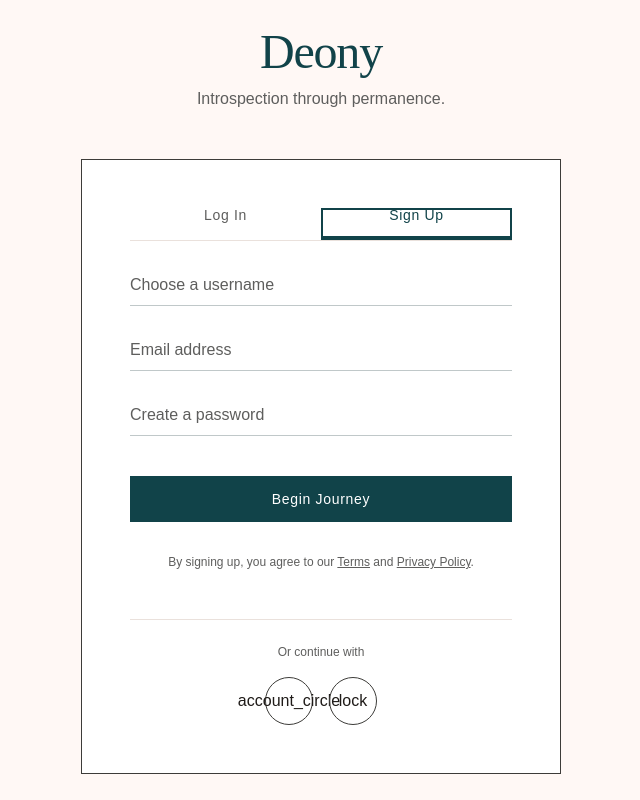
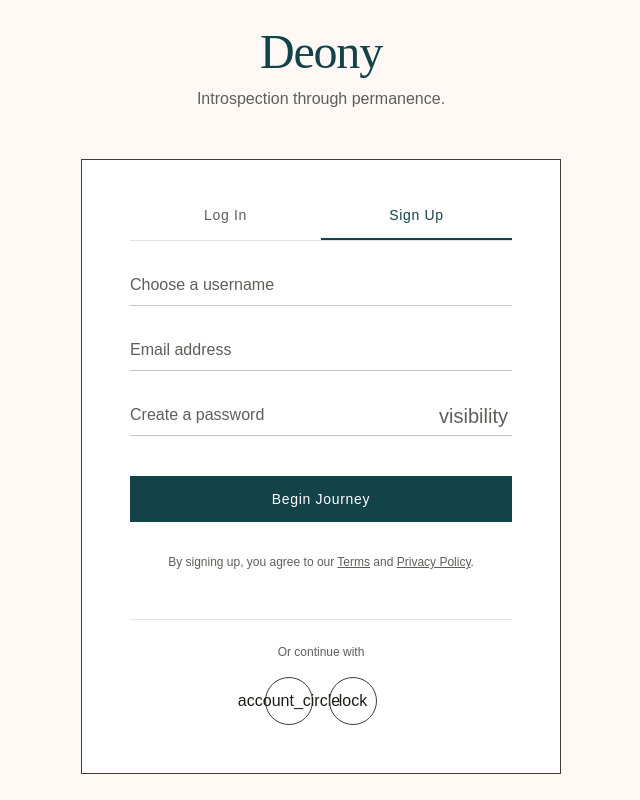
Before and after one commit to pjpangilinan/deony, a React (Vite) app: page /auth in a window 1280 px wide. Both pictures are taken after a click on the button "Sign Up". Shown: the whole page, without its empty margins (319-959 px from the left). Built offline with nearby package versions, Linux system fonts and the light colour scheme.

Commit message:
fix(auth): remove ugly focus box outlines and add password visibility eye toggle

```diff
--- a/src/pages/AuthPage.tsx
+++ b/src/pages/AuthPage.tsx
@@ -8,6 +8,7 @@ export const AuthPage = () => {
   const [username, setUsername] = useState('');
   const [email, setEmail] = useState('');
   const [password, setPassword] = useState('');
+  const [showPassword, setShowPassword] = useState(false);
   const [code, setCode] = useState('');
   const [rememberMe, setRememberMe] = useState(false);
   const [needsConfirmation, setNeedsConfirmation] = useState(false);
@@ -86,10 +87,11 @@ export const AuthPage = () => {
                 onClick={() => {
                   setIsLogin(true);
                   setError('');
+                  setShowPassword(false);
                 }}
-                className={`flex-1 pb-md font-label-md text-label-md text-center ${
+                className={`flex-1 pb-md font-label-md text-label-md text-center cursor-pointer ${
                   isLogin ? 'border-b-2 border-primary text-primary' : 'border-b-2 border-transparent text-secondary'
-                } hover:text-primary transition-colors duration-200 focus:outline-none focus:ring-2 focus:ring-primary focus:ring-inset`}
+                } hover:text-primary transition-colors duration-200 outline-none focus:outline-none focus-visible:ring-1 focus-visible:ring-primary`}
               >
                 Log In
               </button>
@@ -99,10 +101,11 @@ export const AuthPage = () => {
                 onClick={() => {
                   setIsLogin(false);
                   setError('');
+                  setShowPassword(false);
                 }}
-                className={`flex-1 pb-md font-label-md text-label-md text-center ${
+                className={`flex-1 pb-md font-label-md text-label-md text-center cursor-pointer ${
                   !isLogin ? 'border-b-2 border-primary text-primary' : 'border-b-2 border-transparent text-secondary'
-                } hover:text-primary transition-colors duration-200 focus:outline-none focus:ring-2 focus:ring-primary focus:ring-inset`}
+                } hover:text-primary transition-colors duration-200 outline-none focus:outline-none focus-visible:ring-1 focus-visible:ring-primary`}
               >
                 Sign Up
               </button>
@@ -128,7 +131,7 @@ export const AuthPage = () => {
               <div>
                 <label className="sr-only" htmlFor="confirm-code">Confirmation Code</label>
                 <input
-                  className="w-full bg-transparent border-0 border-b border-outline-variant focus:border-primary focus:ring-0 px-0 py-sm font-body-md text-on-surface placeholder:text-secondary transition-colors"
+                  className="w-full bg-transparent border-0 border-b border-outline-variant focus:border-primary outline-none focus:outline-none focus:ring-0 px-0 py-sm font-body-md text-on-surface placeholder:text-secondary transition-colors"
                   id="confirm-code"
                   placeholder="Confirmation code"
                   required
@@ -138,7 +141,7 @@ export const AuthPage = () => {
                 />
               </div>
               <button
-                className="w-full bg-primary text-on-primary py-md px-lg rounded-DEFAULT font-label-md text-label-md hover:bg-on-primary-fixed-variant transition-colors focus:outline-none focus:ring-2 focus:ring-primary focus:ring-offset-2"
+                className="w-full bg-primary text-on-primary py-md px-lg rounded-DEFAULT font-label-md text-label-md hover:bg-on-primary-fixed-variant transition-all outline-none focus:outline-none focus-visible:ring-2 focus-visible:ring-primary focus-visible:ring-offset-2 active:scale-[0.99] cursor-pointer"
                 type="submit"
                 disabled={loading}
               >
@@ -163,7 +166,7 @@ export const AuthPage = () => {
               <div>
                 <label className="sr-only" htmlFor="login-email">Email address</label>
                 <input
-                  className="w-full bg-transparent border-0 border-b border-outline-variant focus:border-primary focus:ring-0 px-0 py-sm font-body-md text-on-surface placeholder:text-secondary transition-colors"
+                  className="w-full bg-transparent border-0 border-b border-outline-variant focus:border-primary outline-none focus:outline-none focus:ring-0 px-0 py-sm font-body-md text-on-surface placeholder:text-secondary transition-colors"
                   id="login-email"
                   placeholder="Email address"
                   required
@@ -172,22 +175,34 @@ export const AuthPage = () => {
                   onChange={(e) => setEmail(e.target.value)}
                 />
               </div>
-              <div>
+              <div className="relative">
                 <label className="sr-only" htmlFor="login-password">Password</label>
                 <input
-                  className="w-full bg-transparent border-0 border-b border-outline-variant focus:border-primary focus:ring-0 px-0 py-sm font-body-md text-on-surface placeholder:text-secondary transition-colors"
+                  className="w-full bg-transparent border-0 border-b border-outline-variant focus:border-primary outline-none focus:outline-none focus:ring-0 px-0 py-sm pr-10 font-body-md text-on-surface placeholder:text-secondary transition-colors"
                   id="login-password"
                   placeholder="Password"
                   required
-                  type="password"
+                  type={showPassword ? 'text' : 'password'}
                   value={password}
                   onChange={(e) => setPassword(e.target.value)}
                 />
+                <button
+                  type="button"
+                  id="toggle-login-password"
+                  onClick={() => setShowPassword(!showPassword)}
+                  className="absolute right-0 top-1/2 -translate-y-1/2 p-xs text-secondary hover:text-primary transition-colors outline-none focus:outline-none focus-visible:text-primary cursor-pointer flex items-center justify-center"
+                  aria-label={showPassword ? 'Hide password' : 'Show password'}
+                  title={showPassword ? 'Hide password' : 'Show password'}
+                >
+                  <span className="material-symbols-outlined text-[20px] select-none">
+                    {showPassword ? 'visibility_off' : 'visibility'}
+                  </span>
+                </button>
               </div>
               <div className="flex justify-between items-center pt-sm">
                 <div className="flex items-center">
                   <input
-                    className="border-outline-variant text-primary focus:ring-primary rounded-sm h-4 w-4 bg-transparent cursor-pointer"
+                    className="border-outline-variant text-primary focus:ring-primary rounded-sm h-4 w-4 bg-transparent cursor-pointer outline-none focus:outline-none"
                     id="remember"
                     type="checkbox"
                     checked={rememberMe}
@@ -202,7 +217,7 @@ export const AuthPage = () => {
                 </a>
               </div>
               <button
-                className="w-full bg-primary text-on-primary py-md px-lg rounded-DEFAULT font-label-md text-label-md hover:bg-on-primary-fixed-variant transition-colors focus:outline-none focus:ring-2 focus:ring-primary focus:ring-offset-2"
+                className="w-full bg-primary text-on-primary py-md px-lg rounded-DEFAULT font-label-md text-label-md hover:bg-on-primary-fixed-variant transition-all outline-none focus:outline-none focus-visible:ring-2 focus-visible:ring-primary focus-visible:ring-offset-2 active:scale-[0.99] cursor-pointer"
                 type="submit"
                 disabled={loading}
               >
@@ -215,7 +230,7 @@ export const AuthPage = () => {
               <div>
                 <label className="sr-only" htmlFor="signup-username">Username</label>
                 <input
-                  className="w-full bg-transparent border-0 border-b border-outline-variant focus:border-primary focus:ring-0 px-0 py-sm font-body-md text-on-surface placeholder:text-secondary transition-colors"
+                  className="w-full bg-transparent border-0 border-b border-outline-variant focus:border-primary outline-none focus:outline-none focus:ring-0 px-0 py-sm font-body-md text-on-surface placeholder:text-secondary transition-colors"
                   id="signup-username"
                   placeholder="Choose a username"
                   required
@@ -227,7 +242,7 @@ export const AuthPage = () => {
               <div>
                 <label className="sr-only" htmlFor="signup-email">Email address</label>
                 <input
-                  className="w-full bg-transparent border-0 border-b border-outline-variant focus:border-primary focus:ring-0 px-0 py-sm font-body-md text-on-surface placeholder:text-secondary transition-colors"
+                  className="w-full bg-transparent border-0 border-b border-outline-variant focus:border-primary outline-none focus:outline-none focus:ring-0 px-0 py-sm font-body-md text-on-surface placeholder:text-secondary transition-colors"
                   id="signup-email"
                   placeholder="Email address"
                   required
@@ -236,20 +251,32 @@ export const AuthPage = () => {
                   onChange={(e) => setEmail(e.target.value)}
                 />
               </div>
-              <div>
+              <div className="relative">
                 <label className="sr-only" htmlFor="signup-password">Password</label>
                 <input
-                  className="w-full bg-transparent border-0 border-b border-outline-variant focus:border-primary focus:ring-0 px-0 py-sm font-body-md text-on-surface placeholder:text-secondary transition-colors"
+                  className="w-full bg-transparent border-0 border-b border-outline-variant focus:border-primary outline-none focus:outline-none focus:ring-0 px-0 py-sm pr-10 font-body-md text-on-surface placeholder:text-secondary transition-colors"
                   id="signup-password"
                   placeholder="Create a password"
                   required
-                  type="password"
+                  type={showPassword ? 'text' : 'password'}
                   value={password}
                   onChange={(e) => setPassword(e.target.value)}
                 />
+                <button
+                  type="button"
+                  id="toggle-signup-password"
+                  onClick={() => setShowPassword(!showPassword)}
+                  className="absolute right-0 top-1/2 -translate-y-1/2 p-xs text-secondary hover:text-primary transition-colors outline-none focus:outline-none focus-visible:text-primary cursor-pointer flex items-center justify-center"
+                  aria-label={showPassword ? 'Hide password' : 'Show password'}
+                  title={showPassword ? 'Hide password' : 'Show password'}
+                >
+                  <span className="material-symbols-outlined text-[20px] select-none">
+                    {showPassword ? 'visibility_off' : 'visibility'}
+                  </span>
+                </button>
               </div>
               <button
-                className="w-full bg-primary text-on-primary py-md px-lg rounded-DEFAULT font-label-md text-label-md hover:bg-on-primary-fixed-variant transition-colors focus:outline-none focus:ring-2 focus:ring-primary focus:ring-offset-2 mt-md"
+                className="w-full bg-primary text-on-primary py-md px-lg rounded-DEFAULT font-label-md text-label-md hover:bg-on-primary-fixed-variant transition-all outline-none focus:outline-none focus-visible:ring-2 focus-visible:ring-primary focus-visible:ring-offset-2 active:scale-[0.99] cursor-pointer mt-md"
                 type="submit"
                 disabled={loading}
               >
@@ -268,7 +295,7 @@ export const AuthPage = () => {
               <button
                 type="button"
                 aria-label="Sign in with Google"
-                className="w-12 h-12 rounded-full border border-tertiary flex items-center justify-center hover:bg-surface-variant transition-colors focus:outline-none focus:ring-2 focus:ring-primary"
+                className="w-12 h-12 rounded-full border border-tertiary flex items-center justify-center hover:bg-surface-variant transition-colors outline-none focus:outline-none focus-visible:ring-2 focus-visible:ring-primary cursor-pointer"
               >
                 <span className="material-symbols-outlined text-on-surface" data-icon="account_circle">
                   account_circle
@@ -277,7 +304,7 @@ export const AuthPage = () => {
               <button
                 type="button"
                 aria-label="Sign in with Apple"
-                className="w-12 h-12 rounded-full border border-tertiary flex items-center justify-center hover:bg-surface-variant transition-colors focus:outline-none focus:ring-2 focus:ring-primary"
+                className="w-12 h-12 rounded-full border border-tertiary flex items-center justify-center hover:bg-surface-variant transition-colors outline-none focus:outline-none focus-visible:ring-2 focus-visible:ring-primary cursor-pointer"
               >
                 <span className="material-symbols-outlined text-on-surface" data-icon="lock">
                   lock
--- a/src/styles/index.css
+++ b/src/styles/index.css
@@ -16,3 +16,11 @@ html {
     -ms-overflow-style: none;
     scrollbar-width: none;
 }
+
+/* Prevent ugly default browser focus outlines on click while preserving keyboard accessibility */
+input:focus:not(:focus-visible),
+button:focus:not(:focus-visible),
+select:focus:not(:focus-visible),
+textarea:focus:not(:focus-visible) {
+    outline: none;
+}
```
Also changed, not shown: 2 other files (tests, documents, lock files or other folders).
